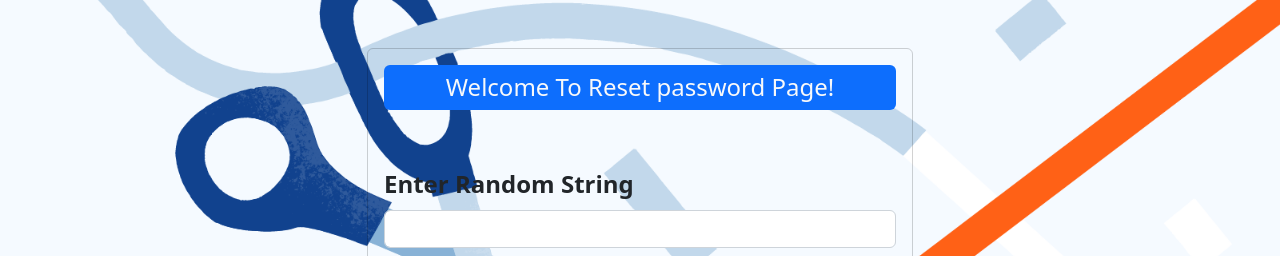
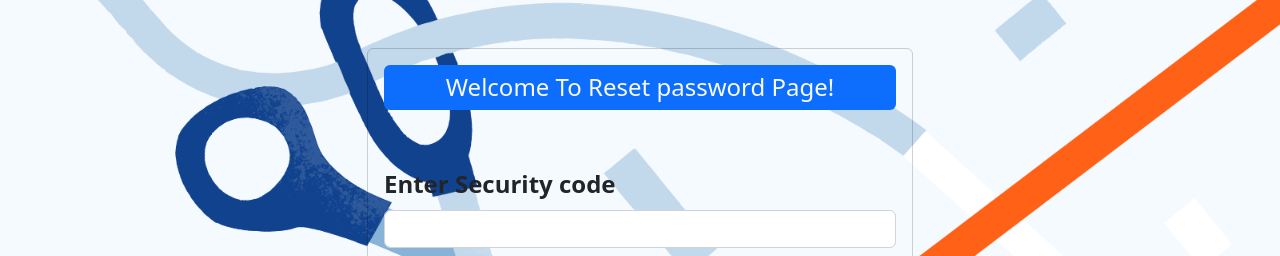
Before and after one commit to IswaryaAnandhan/URL_Shortener_FrontEnd, a React (Create React App) app: page /reset-password-page in a window 1280 px wide. Shown: the top 256 px of the page. Built offline with nearby package versions, Linux system fonts and the light colour scheme.

Commit message:
add changes

```diff
--- a/src/Routes/ResetPasswordPage.js
+++ b/src/Routes/ResetPasswordPage.js
@@ -37,7 +37,7 @@ function ResetPasswordPage() {
                     for="exampleInputEmail1"
                     class="form-label fw-bold fs-4"
                   >
-                    Enter Random String
+                    Enter Security code
                   </label>
                   <input
                     type="text"
```
